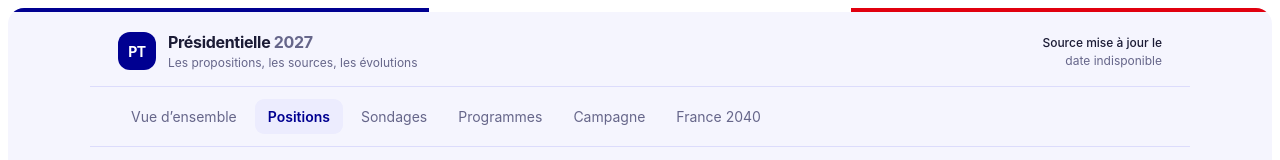
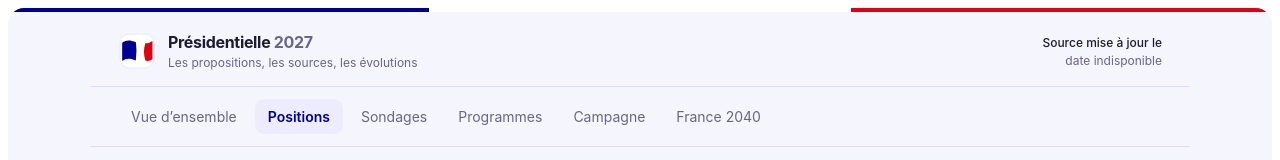
Before and after one commit to laurentfp/presidentielle2027-site, a plain HTML site: page index.html in a window 1280 px wide. Shown: the top 160 px of the page. Drawn offline with Linux system fonts and the light colour scheme; no server answers.

Commit message:
Replace PT mark with tricolor flag

```diff
--- a/index.html
+++ b/index.html
@@ -14,7 +14,7 @@
   <div class="pt-shell">
     <header class="pt-topbar">
       <div class="pt-brand">
-        <div class="pt-mark" aria-hidden="true">PT</div>
+        <div class="pt-mark" aria-hidden="true"><svg viewBox="0 0 64 64" focusable="false" xmlns="http://www.w3.org/2000/svg"><defs><clipPath id="pt-flag-tile"><rect x="3" y="3" width="58" height="58" rx="16"/></clipPath></defs><g clip-path="url(#pt-flag-tile)"><rect x="3" y="3" width="58" height="58" fill="#fff"/><path d="M7 18c7-5 13-5 23-1 2 10 2 21 0 31-10-4-16-4-23 1V18Z" fill="#000091"/><path d="M30 17c6 2 10 4 16 2-3 10-3 19 0 29-6-2-10-4-16-2 2-10 2-20 0-29Z" fill="#fff"/><path d="M46 19c5 0 9-2 12-4v31c-3 2-7 4-12 2-3-10-3-19 0-29Z" fill="#e1000f"/></g><rect x="3.5" y="3.5" width="57" height="57" rx="15.5" fill="none" stroke="#d9dcff"/></svg></div>
         <div>
           <div class="pt-brand-name">Présidentielle <span class="pt-muted">2027</span></div>
           <div class="pt-brand-sub">Les propositions, les sources, les évolutions</div>
--- a/styles.css
+++ b/styles.css
@@ -27,7 +27,8 @@
     #pt-dashboard .pt-shell { max-width: 1100px; margin: 0 auto; background: var(--pt-bg); }
     #pt-dashboard .pt-topbar { display:flex; align-items:center; justify-content:space-between; gap:18px; padding:20px 28px 16px; border-bottom:1px solid var(--pt-line); }
     #pt-dashboard .pt-brand { display:flex; align-items:center; gap:12px; min-width:0; }
-    #pt-dashboard .pt-mark { display:grid; place-items:center; width:38px; height:38px; border-radius:12px; background:var(--pt-accent); color:light-dark(#fff,#11111f); font-weight:700; letter-spacing:-.04em; }
+    #pt-dashboard .pt-mark { display:block; flex:0 0 auto; width:38px; height:38px; }
+    #pt-dashboard .pt-mark svg { display:block; width:100%; height:100%; }
     #pt-dashboard .pt-brand-name { font-size:16px; font-weight:650; letter-spacing:-.02em; }
     #pt-dashboard .pt-brand-sub { margin-top:3px; color:var(--pt-muted); font-size:12px; }
     #pt-dashboard .pt-updated { color:var(--pt-muted); font-size:12px; text-align:right; white-space:nowrap; }
```
